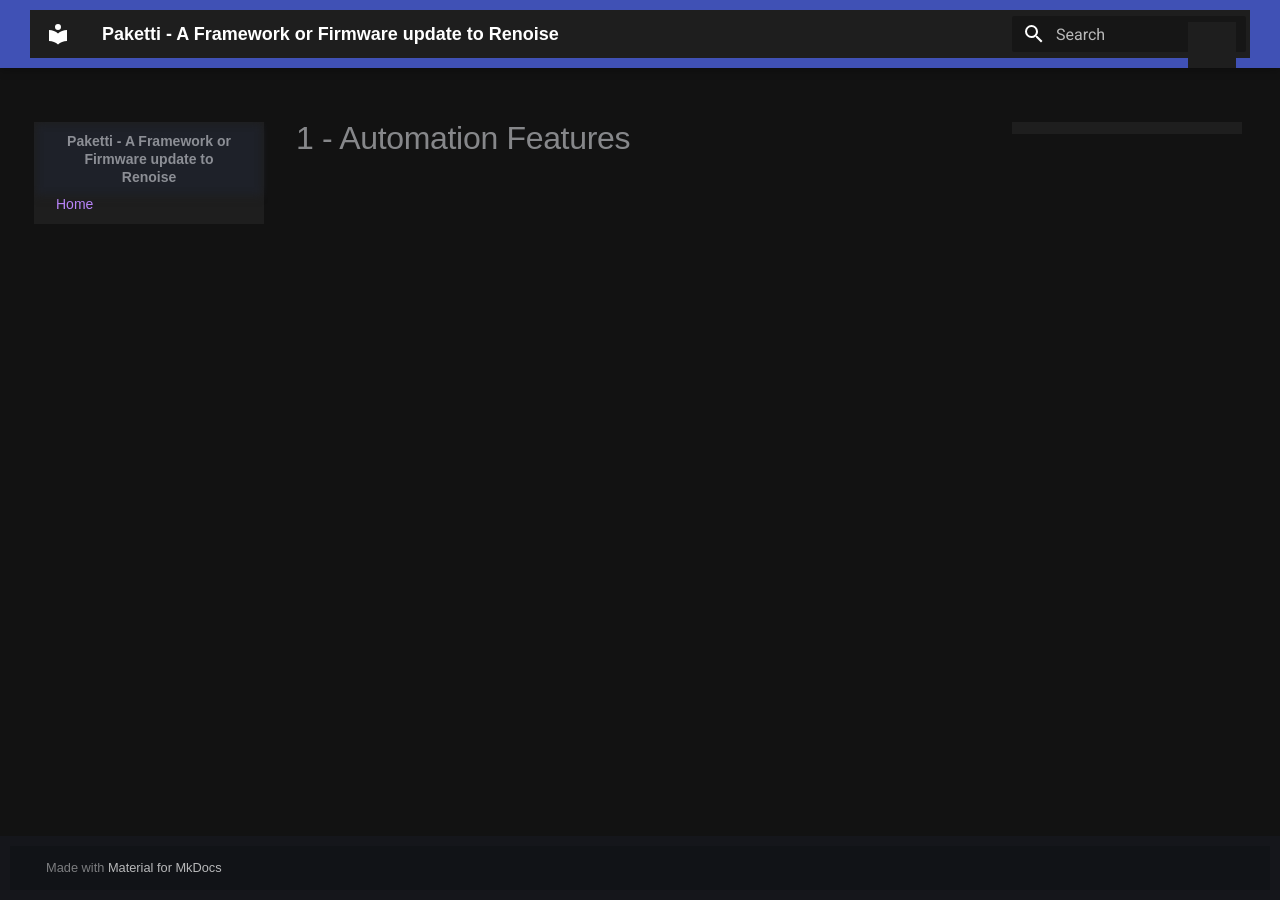
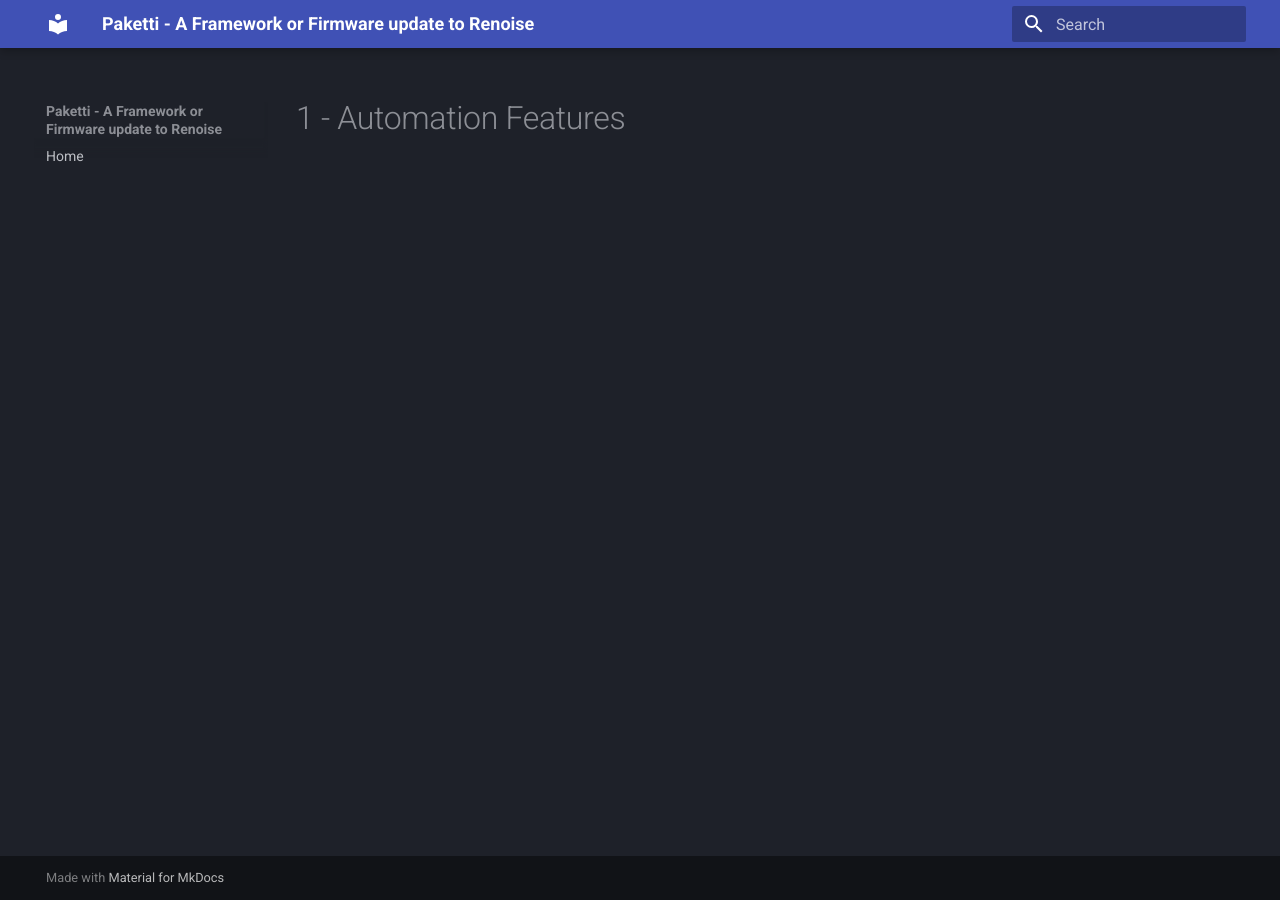
Before and after one commit to untilde/paketti-manual, an MkDocs documentation site: the page built from Documentation/05-Automation.md, in a window 1280 px wide. Built offline with MkDocs 1.6.1 and Material for MkDocs 9.7.7, drawn with Linux system fonts in a browser that asks for light colours.

Commit message:
Update mkdocs.yml

```diff
--- a/mkdocs.yml
+++ b/mkdocs.yml
@@ -10,7 +10,7 @@ theme:
       name: "Switch to dark mode"
     scheme: "slate"  # Optional: Set default to dark mode
 extra_css:
-  - dark-mode.css   # Link to your dark-mode.css file here
+  - Documentation/dark-mode.css   # This includes dark-mode.css in the generated CSS
 extra_javascript:
   - dark-light-toggle.js  # Optional: Link JavaScript if you want a dark/light mode toggle
 nav:
```
